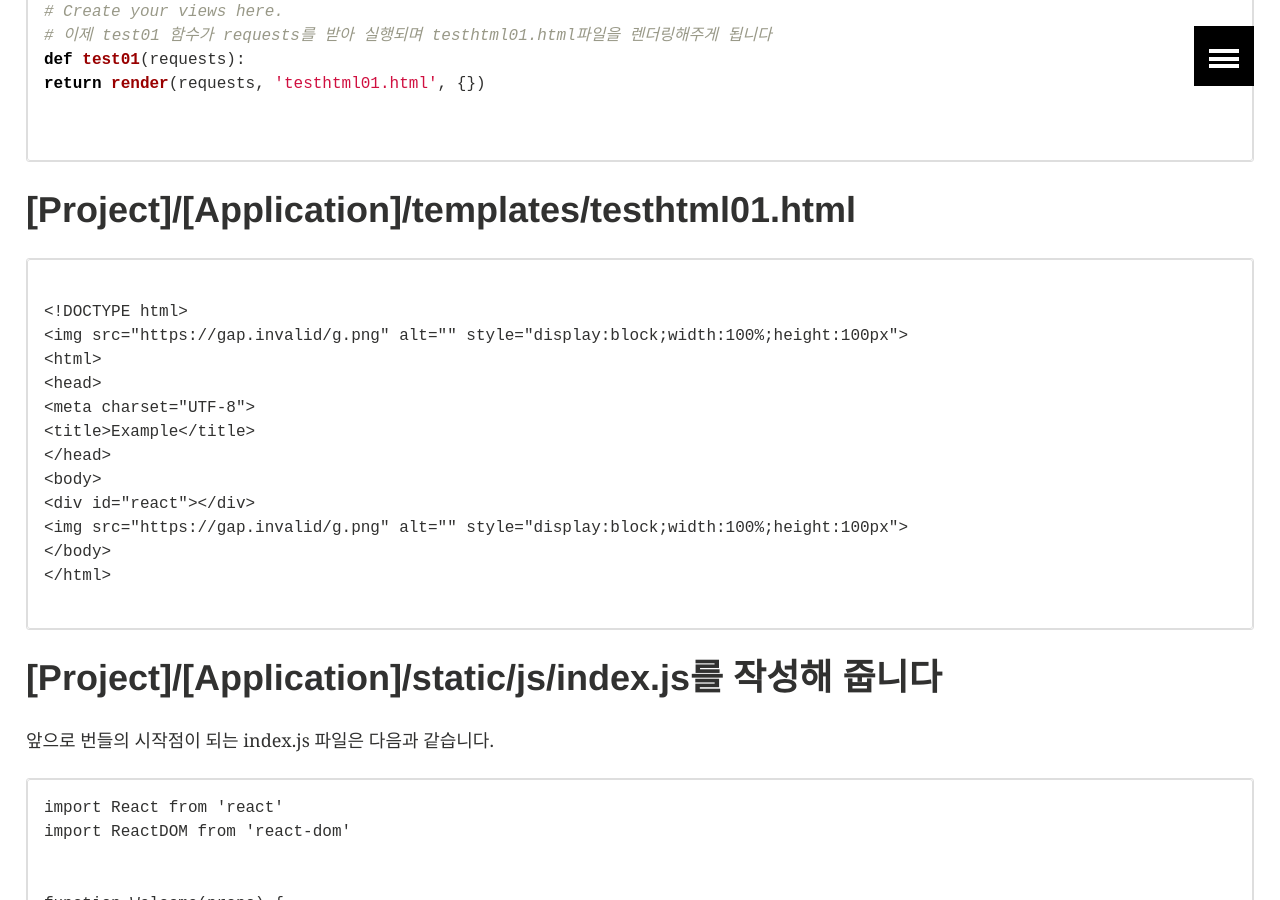
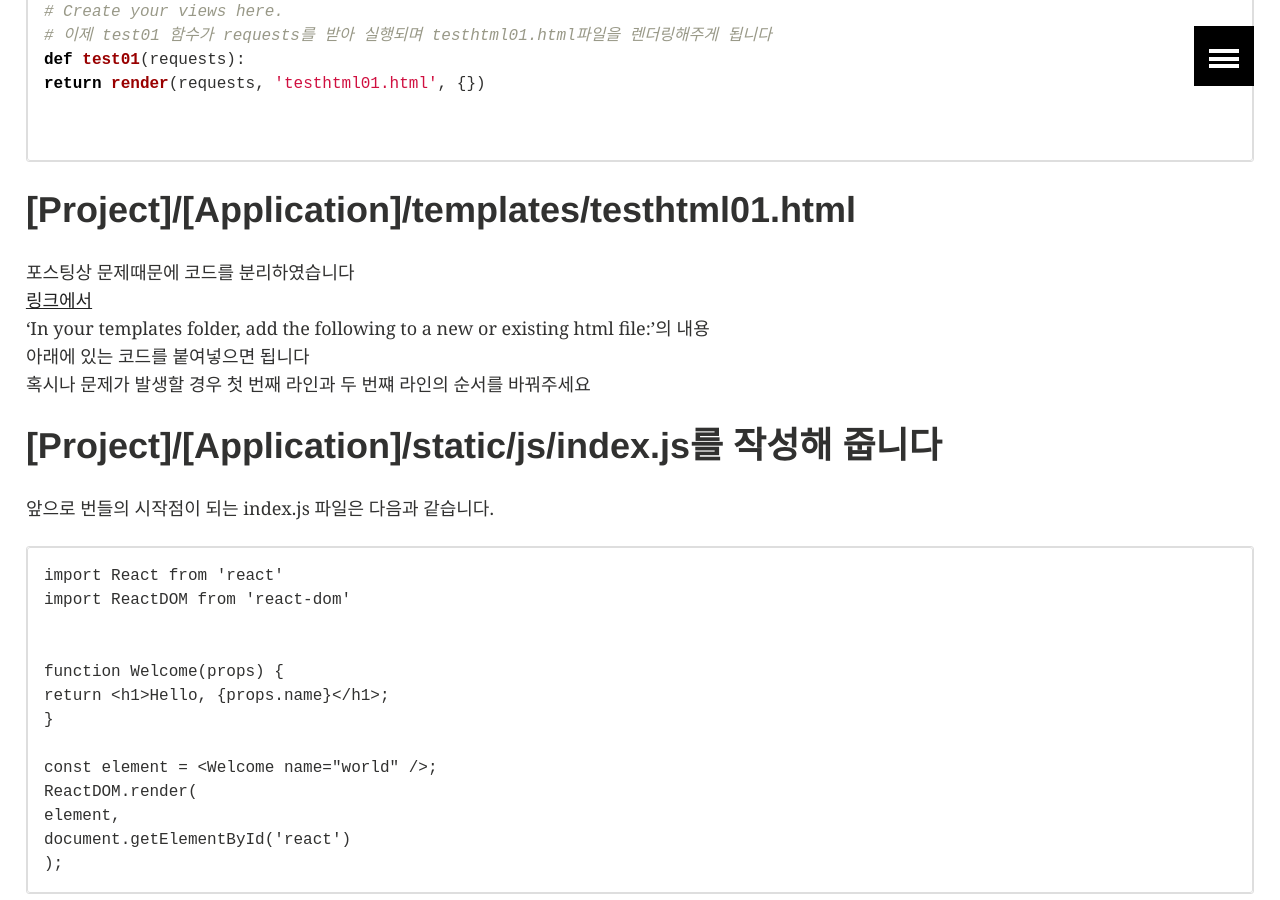
Before and after one commit to KisungKim/s, a Jekyll site: the page built from _posts/2018-07-28-ReactWithDjango03.md, in a window 1280 px wide and 900 px high, scrolled down 2275 px. Built offline with Jekyll 4.4.1, drawn with Linux system fonts in a browser that asks for light colours; our own code applies the rules of GitHub Pages for plain Markdown files.

Commit message:
configured error

````diff
--- a/_config.yml
+++ b/_config.yml
@@ -5,7 +5,7 @@ description: "Blog written by Kisung Kim"
 logo: bio.png # 120x120 px default image used for Twitter summary card
 teaser: apple-touch-icon-precomposed.png # 400x250 px default teaser image used in image archive grid
 locale: en
-url: #https://kisungkim.github.io/scaryTonight
+url: https://kisungkim.github.io/scaryTonight
 feed:
   path: atom.xml
 encoding: utf-8
--- a/_posts/2018-07-28-ReactWithDjango03.md
+++ b/_posts/2018-07-28-ReactWithDjango03.md
@@ -90,23 +90,11 @@ return render(requests, 'testhtml01.html', {})
 ```
 
 # [Project]/[Application]/templates/testhtml01.html
-
-```
-
-<!DOCTYPE html>
-{% load render_bundle from webpack_loader %}
-<html>
-<head>
-<meta charset="UTF-8">
-<title>Example</title>
-</head>
-<body>
-<div id="react"></div>
-{% render_bundle 'main' %}
-</body>
-</html>
-
-```
+포스팅상 문제때문에 코드를 분리하였습니다
+<br/><a href="https://medium.com/uva-mobile-devhub/set-up-react-in-your-django-project-with-webpack-4fe1f8455396">링크에서</a><br/>
+'In your templates folder, add the following to a new or existing html file:'의 내용
+<br/>아래에 있는 코드를 붙여넣으면 됩니다
+<br/>혹시나 문제가 발생할 경우 첫 번째 라인과 두 번쨰 라인의 순서를 바꿔주세요
 
 #  [Project]/[Application]/static/js/index.js를 작성해 줍니다
 
````
